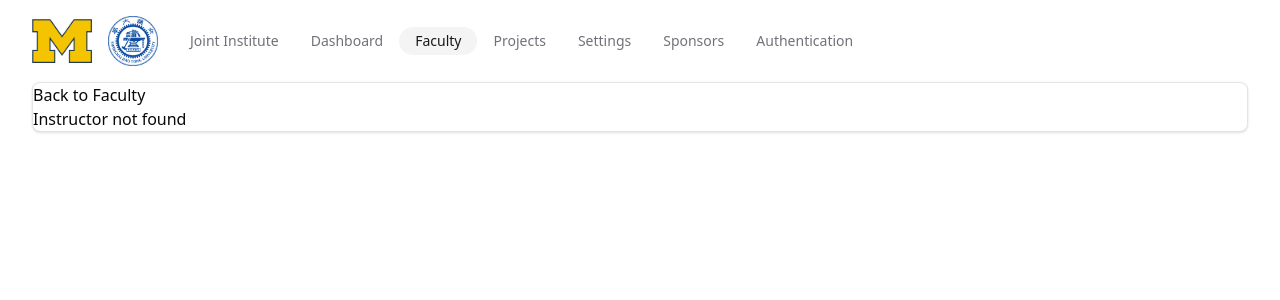
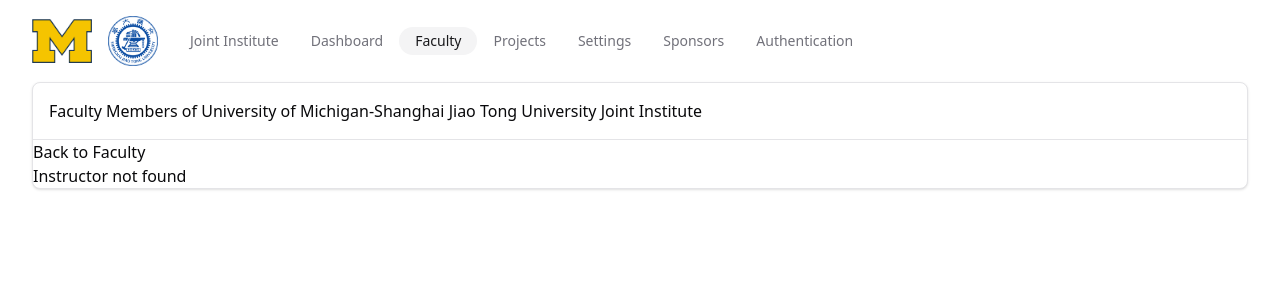
Before and after one commit to renaissancor/ECE450SU24, a Next.js app: page /faculty/1 in a window 1280 px wide. Before the commit this address had no page. Shown: the top 300 px of the page. Built offline with nearby package versions, Linux system fonts and the light colour scheme.

Commit message:
feat: added little title for sponsors and faculty layout

```diff
--- a/src/app/faculty/layout.tsx
+++ b/src/app/faculty/layout.tsx
@@ -1,7 +1,19 @@
+import { Separator } from "@/components/ui/separator";
+import { Title } from "@radix-ui/react-toast";
+
 export default function FacultyLayout({
   children,
 }: Readonly<{
   children: React.ReactNode;
 }>) {
-  return <div>{children}</div>;
+  return (
+    <div>
+      <Title className="m-4 text-bf">
+        Faculty Members of University of Michigan-Shanghai Jiao Tong University
+        Joint Institute
+      </Title>
+      <Separator />
+      <main>{children}</main>
+    </div>
+  );
 }
--- a/src/app/sponsors/layout.tsx
+++ b/src/app/sponsors/layout.tsx
@@ -1,13 +1,19 @@
-import { sponsors } from "@/data/sponsors";
+import { Separator } from "@/components/ui/separator";
+import { Title } from "@radix-ui/react-toast";
 import { ReactNode } from "react";
 
 type ProjectIDLayoutProps = {
   children: ReactNode;
 };
 
-export default function FacultyIDLayout({ children }: ProjectIDLayoutProps) {
+export default function SponsorsLayout({ children }: ProjectIDLayoutProps) {
   return (
     <div>
+      <Title className="m-4 text-bf">
+        Sponsors of Capstone Design projects of University of Michigan-Shanghai
+        Jiao Tong University Joint Institute
+      </Title>
+      <Separator />
       <main>{children}</main>
     </div>
   );
```
